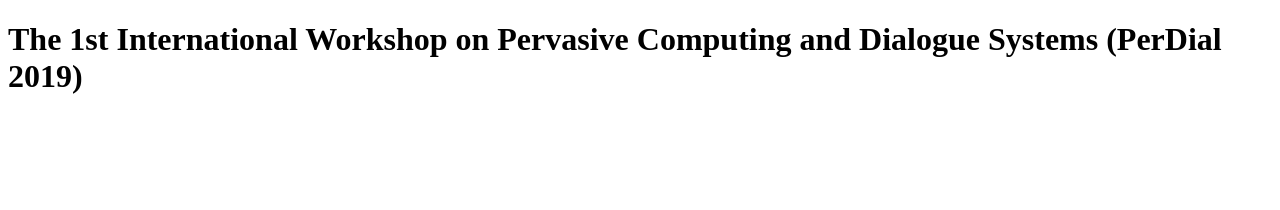
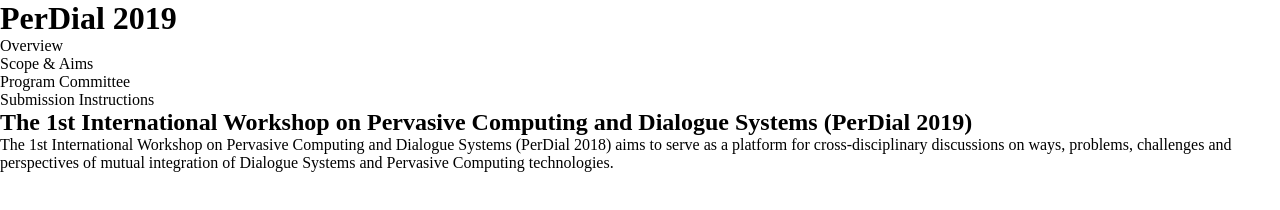
Before and after one commit to PerDial/perdial.github.io, a plain HTML site: page 2019/index.html in a window 1280 px wide. Drawn offline with Linux system fonts and the light colour scheme.

```diff
--- /dev/null
+++ b/2019/css/style.css
@@ -0,0 +1,3 @@
+* {
+  padding: 0;
+  margin: 0; }
--- a/2019/index.html
+++ b/2019/index.html
@@ -1,4 +1,23 @@
 <!DOCTYPE html>
+<meta charset="utf-8">
 <title>The 1st International Workshop on Pervasive Computing and Dialogue Systems (PerDial 2019)</title>
+<link href="https://stackpath.bootstrapcdn.com/font-awesome/4.7.0/css/font-awesome.min.css" rel="stylesheet" integrity="sha384-wvfXpqpZZVQGK6TAh5PVlGOfQNHSoD2xbE+QkPxCAFlNEevoEH3Sl0sibVcOQVnN" crossorigin="anonymous">
+<link rel="stylesheet" href="css/style.css">
 
-<h1>The 1st International Workshop on Pervasive Computing and Dialogue Systems (PerDial 2019)</h1>
+<header>
+  <h1>PerDial 2019</h1>
+  <nav>
+    <ul>
+      <li>Overview</li>
+      <li>Scope & Aims</li>
+      <li>Program Committee</li>
+      <li>Submission Instructions</li>
+    </ul>
+  </nav>
+</header>
+
+<section>
+  <h1>The 1st International Workshop on Pervasive Computing and Dialogue Systems (PerDial 2019)</h1>
+</section>
+
+<p>The 1st International Workshop on Pervasive Computing and Dialogue Systems (PerDial 2018) aims to serve as a platform for cross-disciplinary discussions on ways, problems, challenges and perspectives of mutual integration of Dialogue Systems and Pervasive Computing technologies. </p>
```
Also changed, not shown: index.html (+4 -2 lines).
